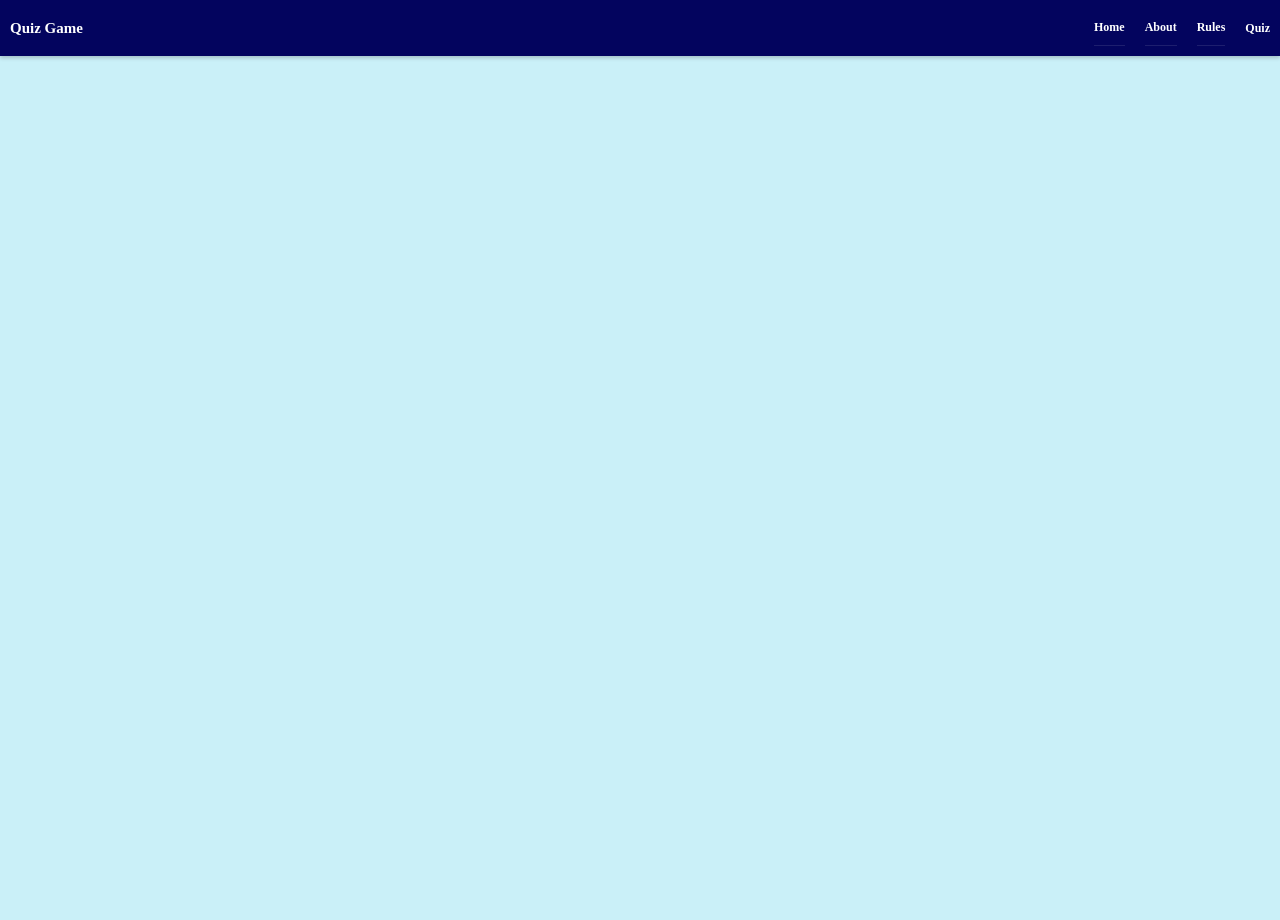
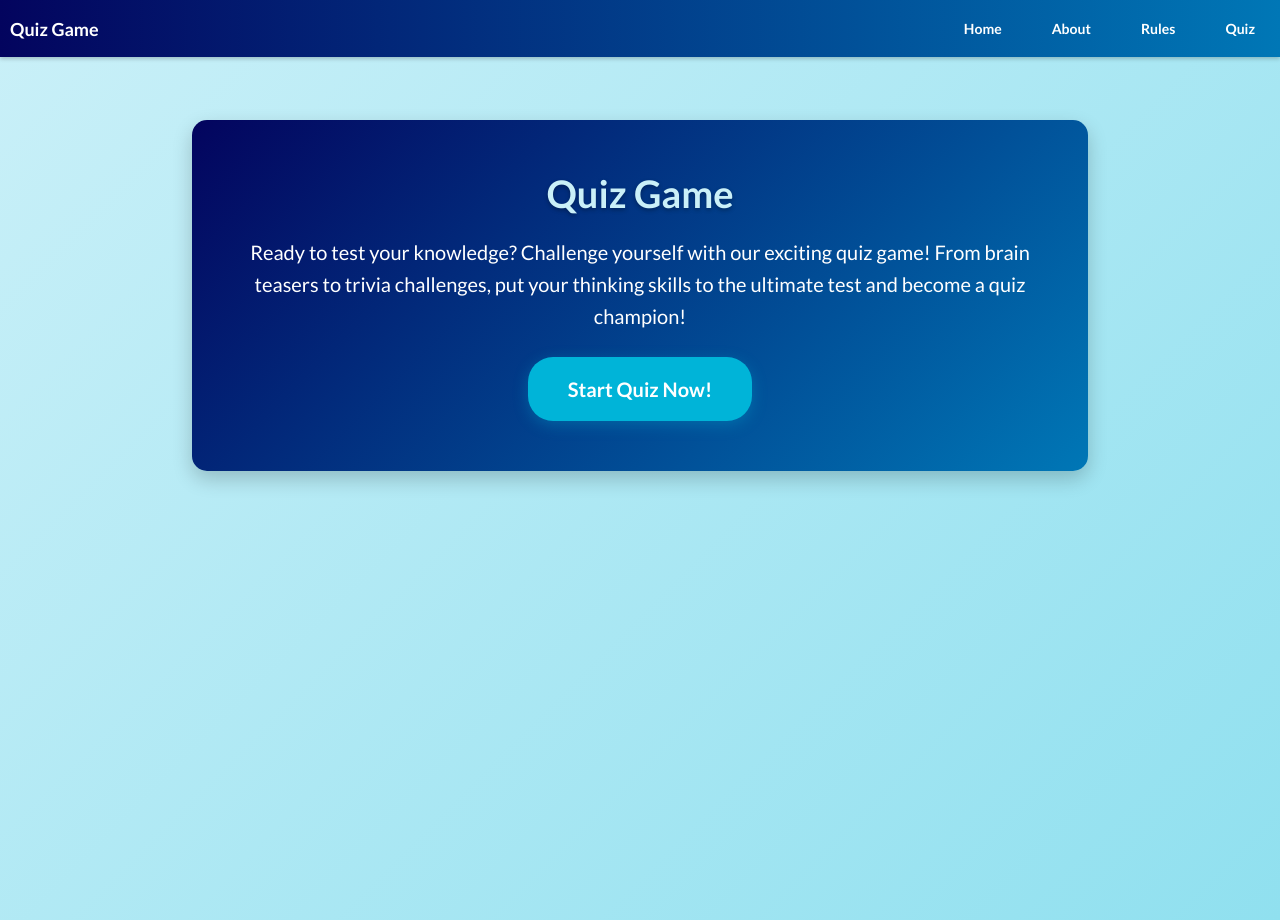
Before and after one commit to brandonlea/quiz-game, a plain HTML site: page index.html in a window 1280 px wide. Before the commit the page ends 800 px from the top, so only its background shows below. Drawn offline with Linux system fonts and the light colour scheme.

Commit message:
Added header with nice styling.

```diff
--- a/assets/css/style.css
+++ b/assets/css/style.css
@@ -11,7 +11,6 @@
 }
 
 /* Reset */
-
 * {
     margin: 0;
     padding: 0;
@@ -25,14 +24,14 @@ html {
 }
 
 body {
-    background-color: var(--secondary-color);
+    background: linear-gradient(135deg, var(--secondary-color) 0%, var(--soft-accent) 100%);
     color: var(--primary-color);
-    font-family: 'Lato' sans-serif;
+    font-family: 'Lato', sans-serif;
     font-size: 1.6rem;
+    min-height: 100vh;
 }
 
 /* Utility Classes */
-
 .flex-center {
     display: flex;
     justify-content: center;
@@ -40,7 +39,6 @@ body {
 }
 
 /* Text Classes */
-
 .text-title {
     font-size: 2rem;
 }
@@ -57,20 +55,92 @@ body {
     font-weight: 700;
 }
 
+/* Background Utility Classes */
+.bg-primary {
+    background-color: var(--primary-color);
+}
 
-/* Navbar */
+.bg-secondary {
+    background-color: var(--secondary-color);
+}
+
+.bg-accent {
+    background-color: var(--accent-color);
+}
+
+.bg-mid-primary {
+    background-color: var(--mid-primary);
+}
+
+.bg-soft-accent {
+    background-color: var(--soft-accent);
+}
+
+.bg-white {
+    background-color: var(--white);
+}
+
+.bg-black {
+    background-color: var(--black);
+}
+
+/* Gradient Background Utilities */
+.bg-gradient-primary {
+    background: linear-gradient(135deg, var(--primary-color), var(--mid-primary));
+}
+
+.bg-gradient-secondary {
+    background: linear-gradient(135deg, var(--secondary-color), var(--soft-accent));
+}
+
+.bg-gradient-navbar {
+    background: linear-gradient(90deg, var(--primary-color), var(--mid-primary));
+}
+
+/* Text Color Utilities */
+.text-primary {
+    color: var(--primary-color);
+}
+
+.text-secondary {
+    color: var(--secondary-color);
+}
+
+.text-accent {
+    color: var(--accent-color);
+}
+
+.text-white {
+    color: var(--white);
+}
+
+.text-black {
+    color: var(--black);
+}
+
+/* MOBILE FIRST - Navbar */
 .navbar {
-    padding: 0.8rem;
+    padding: 1rem;
     position: fixed;
+    top: 0;
+    left: 0;
     width: 100%;
     z-index: 1000;
-    background-color: var(--primary-color);
+    background: linear-gradient(90deg, var(--primary-color), var(--mid-primary));
     box-shadow: 0 0.2rem 0.4rem 0 rgba(0,0,0,.2);
     display: flex;
     justify-content: space-between;
     align-items: center;
 }
 
+.logo {
+    font-size: 1.8rem;
+    font-weight: 700;
+    color: var(--white);
+    text-decoration: none;
+}
+
+/* Mobile navigation - hidden by default */
 .nav-links {
     display: none;
     position: absolute;
@@ -83,18 +153,7 @@ body {
     box-shadow: 0 0.4rem 0.6rem rgba(0, 0, 0, 0.1);
 }
 
-.hamburger {
-    display: block;
-    padding: 0.5rem;
-    margin-right: 0.5rem;
-    background-color: transparent;
-    border: none;
-    cursor: pointer;
-    font-size: 1.5rem;
-    color: var(--white);
-}
-
-/* When menu is active */
+/* Mobile menu active state */
 .nav-links.active {
     display: flex;
     flex-direction: column;
@@ -113,36 +172,86 @@ body {
 .nav-links .nav-link {
     color: var(--white);
     text-decoration: none;
-    font-size: 1.2rem;
+    font-size: 1.4rem;
     font-weight: 700;
-    padding: 1rem;
+    padding: 1.5rem;
     display: block;
     width: 100%;
+    text-align: center;
     transition: background-color 0.3s ease;
 }
 
-.logo {
-    font-size: 1.5rem;
-    font-weight: 700;
-    color: var(--white);
-    text-decoration: none;
+.nav-links .nav-link:hover {
+    background-color: rgba(255, 255, 255, 0.1);
 }
 
-/* Media Queries */
+/* Mobile hamburger button */
+.hamburger {
+    display: block;
+    padding: 0.8rem;
+    background-color: transparent;
+    border: none;
+    cursor: pointer;
+    font-size: 1.8rem;
+    color: var(--white);
+    transition: all 0.3s ease;
+}
 
-/* Desktop */
+.hamburger:hover {
+    color: var(--secondary-color);
+}
+
+/* MOBILE FIRST - Header */
+#home {
+    background: linear-gradient(135deg, var(--primary-color), var(--mid-primary));
+    color: var(--white);
+    margin-top: 8rem;
+    width: 90%;
+    margin-left: auto;
+    margin-right: auto;
+    padding: 3rem 2rem;
+    border-radius: 1.5rem;
+    box-shadow: 0 0.8rem 2rem rgba(0, 0, 0, 0.2);
+    text-align: center;
+}
+
+#home h1 {
+    font-size: 2.8rem;
+    margin-bottom: 2rem;
+    color: var(--secondary-color);
+    text-shadow: 0 2px 4px rgba(0, 0, 0, 0.3);
+}
+
+#home p {
+    font-size: 1.6rem;
+    line-height: 1.6;
+    color: var(--white);
+    margin-bottom: 2.5rem;
+}
+
+/* Mobile CTA button */
+.cta-button {
+    display: inline-block;
+    background: var(--accent-color);
+    color: var(--white);
+    padding: 1.5rem 3rem;
+    border-radius: 2.5rem;
+    text-decoration: none;
+    font-weight: 700;
+    font-size: 1.6rem;
+    transition: all 0.3s ease;
+    box-shadow: 0 4px 15px rgba(0, 180, 216, 0.3);
+    min-width: 200px;
+}
+
+.cta-button:hover {
+    background: var(--mid-primary);
+    transform: translateY(-2px);
+    box-shadow: 0 6px 20px rgba(0, 180, 216, 0.4);
+}
+
+/* DESKTOP - Large screens and up */
 @media (min-width: 992px) {
-    .navbar {
-        position: fixed;
-        top: 0;
-        left: 0;
-        padding: 1rem;
-        width: 100%;
-        display: flex;
-        justify-content: space-between;
-        align-items: center;
-    }
-
     .hamburger {
         display: none;
     }
@@ -157,15 +266,43 @@ body {
         width: auto;
         background: none;
         box-shadow: none;
+        padding: 0;
+    }
+
+    .nav-links li {
+        border-bottom: none;
+        width: auto;
     }
 
     .nav-links .nav-link {
-        text-decoration: none;
-        color: var(--white);
-        font-size: 1.2rem;
-        font-weight: 700;
-        padding: 1rem 0;
-        transition: color 0.3s;
+        padding: 1rem 1.5rem;
+        font-size: 1.4rem;
+        width: auto;
+        text-align: left;
     }
 
+    .nav-links .nav-link:hover {
+        color: var(--secondary-color);
+        background-color: transparent;
+    }
+
+    #home {
+        width: 70%;
+        max-width: 900px;
+        padding: 5rem 4rem;
+        margin-top: 12rem;
+    }
+
+    #home h1 {
+        font-size: 3.8rem;
+    }
+
+    #home p {
+        font-size: 2rem;
+    }
+
+    .cta-button {
+        padding: 2rem 4rem;
+        font-size: 2rem;
+    }
 }
--- a/index.html
+++ b/index.html
@@ -30,6 +30,17 @@
             <i class="fa-solid fa-bars"></i>
         </button>
     </nav>
+    <!-- END Navbar -->
+
+    <!-- Header -->
+    <header class="flex-center" id="home">
+        <div class="text-center">
+            <h1 class="text-title">Quiz Game</h1>
+            <p>Ready to test your knowledge? Challenge yourself with our exciting quiz game! From brain teasers to
+                trivia challenges, put your thinking skills to the ultimate test and become a quiz champion!</p>
+            <a href="#" class="cta-button">Start Quiz Now!</a>
+        </div>
+    </header>
 
     <script src="assets/js/script.js" defer></script>
 </body>
```
